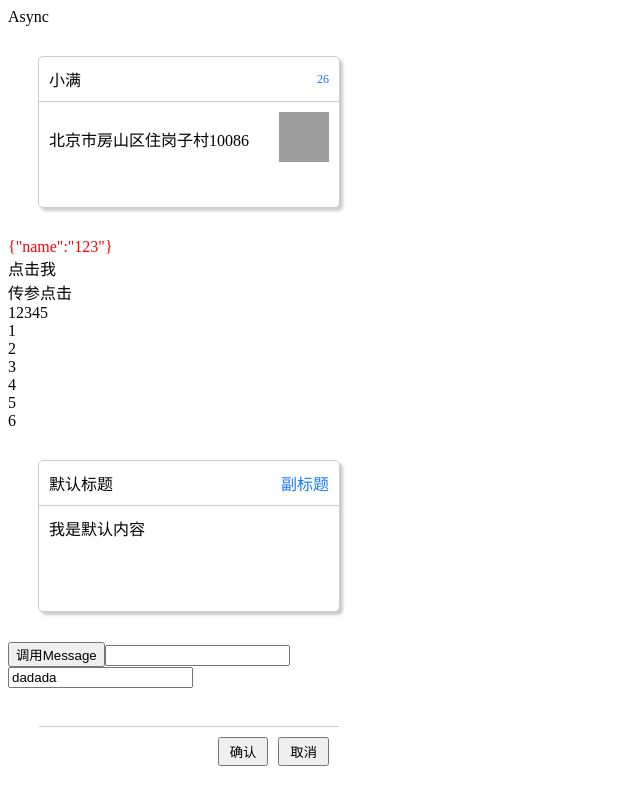
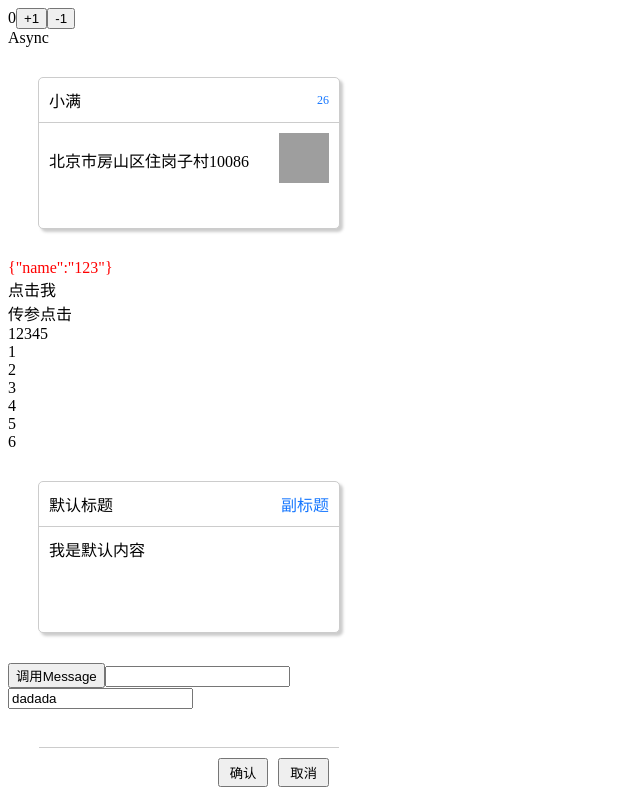
Before and after one commit to NtoStudy/react-dom, a React (Vite) app: page / in a window 1280 px wide. Shown: the whole page, without its empty margins (0-640 px from the left). Built offline with nearby package versions, Linux system fonts and the light colour scheme; grey boxes are pictures that could not be loaded.

Commit message:
:sparkles: feat: 新增zustand的使用

```diff
--- a/package.json
+++ b/package.json
@@ -11,7 +11,8 @@
   },
   "dependencies": {
     "react": "^19.0.0",
-    "react-dom": "^19.0.0"
+    "react-dom": "^19.0.0",
+    "zustand": "^5.0.3"
   },
   "devDependencies": {
     "@eslint/js": "^9.21.0",
@@ -22,6 +23,7 @@
     "eslint-plugin-react-hooks": "^5.1.0",
     "eslint-plugin-react-refresh": "^0.4.19",
     "globals": "^15.15.0",
+    "sass": "^1.86.1",
     "typescript": "~5.7.2",
     "typescript-eslint": "^8.24.1",
     "vite": "^6.2.0"
--- a/src/App.tsx
+++ b/src/App.tsx
@@ -4,6 +4,7 @@ import Card2 from "./components/Card2"
 import React, {lazy, Suspense, useState} from "react";
 const AsyncComponent= lazy(() => import("./components/Async"));
 import {Skeleton} from "./components/Skeleton";
+import Index from "./components/BearBox";
 function App() {
   // 插值语句 jsx tsx {} 字符串 数字 数组（普通类型）元素 三元表达式 API调用
   // 插值语句支持对象怎么弄 {{name:1}} {name:1} let obj = {name:1} 需要序列化 JSON.stringify
@@ -35,6 +36,9 @@ function App() {
 
   return (
     <>
+      <Index />
+
+
       <Suspense fallback={<div>loading...</div>}>
         <AsyncComponent />
       </Suspense>
--- /dev/null
+++ b/src/components/BearBox/index.tsx
@@ -0,0 +1,16 @@
+import {useBearStore} from "../../store/bearStore.tsx";
+
+const Index = () => {
+  const {bears,increase,decrease} =  useBearStore()
+
+
+  return (
+    <div>
+      {bears}
+      <button onClick={increase}>+1</button>
+      <button onClick={decrease}>-1</button>
+    </div>
+  );
+};
+
+export default Index;
--- /dev/null
+++ b/src/store/bearStore.tsx
@@ -0,0 +1,18 @@
+import {create} from "zustand/react";
+
+type BearState = {
+  bears: number;
+  increase: () => void;
+  decrease: () => void;
+};
+
+export const useBearStore = create<BearState>()((set) => ({
+  bears: 0,
+  increase: () => set((state) => ({
+    bears: state.bears + 1
+  })),
+
+  decrease: () => set((state) => ({
+    bears: state.bears - 1
+  }))
+}))
```
Also changed, not shown: 1 other file (tests, documents, lock files or other folders).
